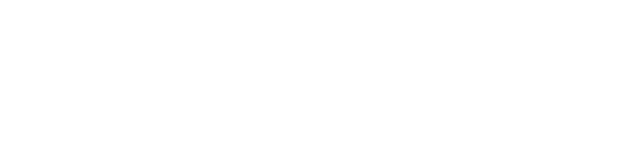
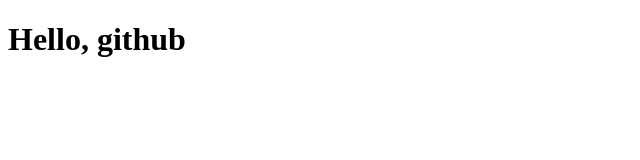
Before and after one commit to zinaidamh/github-for-beginners, a plain HTML site: page index.html in a window 1280 px wide. Shown: the whole page, without its empty margins (0-640 px from the left). Drawn offline with Linux system fonts and the light colour scheme.

Commit message:
index changed

```diff
--- a/index.html
+++ b/index.html
@@ -7,6 +7,6 @@
   <title>Document</title>
 </head>
 <body>
-
+<h1>Hello, github</h1>
 </body>
 </html>
```
